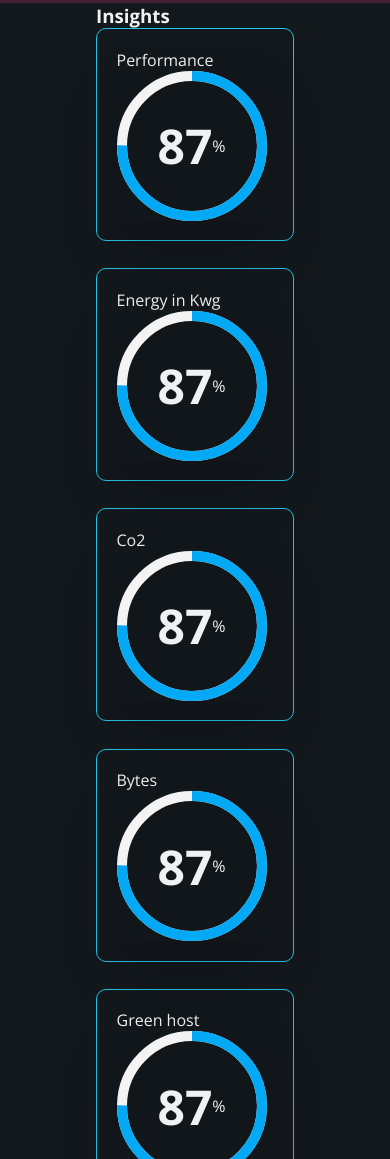
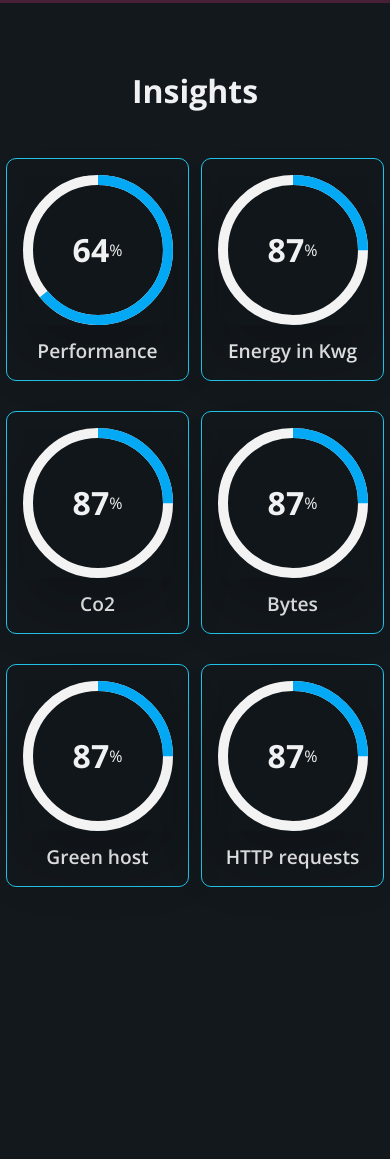
Before and after one commit to stringist/advice-project, a website built with Vite: page index.html in a window 390 px wide. Shown: the part 841-2000 px from the top of the page. After the commit the page ends 1778 px from the top, so only its background shows below. Built offline with nearby package versions, Linux system fonts and the light colour scheme; no server answers.

Commit message:
pretty responsive and created function to change values inside the charts

```diff
--- a/index.html
+++ b/index.html
@@ -52,10 +52,9 @@
     </div>
     <main>
       <div id="insights">
-        <h3>Insights</h3>
         <div id="results">
+          <h2>Insights</h2>
           <div id="performance">
-            <p>Performance</p>
             <div class="box">
               <div class="percent">
                 <svg>
@@ -68,8 +67,10 @@
                 </div>
               </div>
             </div>
+            <p>Performance</p>
           </div>
-          <div id="energy"><p>Energy in Kwg<div class="box">
+          <div id="energy">
+            <div class="box">
               <div class="percent">
                 <svg>
                   <circle cx="70" cy="70" r="70"></circle>
@@ -80,8 +81,11 @@
                   <span>%</span>
                 </div>
               </div>
-            </div></p></div>
-          <div id="co2"><p>Co2<div class="box">
+            </div>
+            <p>Energy in Kwg</p>
+          </div>
+          <div id="co2">
+            <div class="box">
               <div class="percent">
                 <svg>
                   <circle cx="70" cy="70" r="70"></circle>
@@ -92,8 +96,11 @@
                   <span>%</span>
                 </div>
               </div>
-            </div></p></div>
-          <div id="bytes"><p>Bytes<div class="box">
+            </div>
+            <p>Co2</p>
+          </div>
+          <div id="bytes">
+            <div class="box">
               <div class="percent">
                 <svg>
                   <circle cx="70" cy="70" r="70"></circle>
@@ -104,8 +111,11 @@
                   <span>%</span>
                 </div>
               </div>
-            </div></p></div>
-          <div id="host"><p>Green host<div class="box">
+            </div>
+            <p>Bytes</p>
+          </div>
+          <div id="host">
+            <div class="box">
               <div class="percent">
                 <svg>
                   <circle cx="70" cy="70" r="70"></circle>
@@ -116,8 +126,11 @@
                   <span>%</span>
                 </div>
               </div>
-            </div></p></div>
-          <div id="http"><p>HTTP requests<div class="box">
+            </div>
+            <p>Green host</p>
+          </div>
+          <div id="http">
+            <div class="box">
               <div class="percent">
                 <svg>
                   <circle cx="70" cy="70" r="70"></circle>
@@ -128,7 +141,10 @@
                   <span>%</span>
                 </div>
               </div>
-            </div></p></div>
+            </div>
+
+            <p>HTTP requests</p>
+          </div>
         </div>
       </div>
     </main>
--- a/main.js
+++ b/main.js
@@ -16,3 +16,22 @@ async function getCarbonData() {
 }
 getPageSpeedData();
 getCarbonData();
+
+// ----------------- Pie charts ---------------------------
+
+perfomancePerc(64);
+
+function perfomancePerc(value) {
+  const perfomanceChart = (document.querySelector(
+    ".percent svg circle:nth-child(2)"
+  ).style.strokeDashoffset = pieChartPercentage(value));
+  const percentageOutput = (document.querySelector(
+    "#performance h2"
+  ).textContent = value);
+}
+
+function pieChartPercentage(number) {
+  let numberInPercentage = 440 - (440 * number) / 100;
+
+  return numberInPercentage;
+}
--- a/sass/style.scss
+++ b/sass/style.scss
@@ -114,21 +114,39 @@ form > button {
   cursor: pointer;
 }
 
+#insights {
+  h2 {
+    padding: 1rem 0;
+    font-size: 2rem;
+  }
+}
 #results {
   display: grid;
-  grid-template-columns: repeat(auto-fit, minmax(25vw, 1fr));
-  grid-row-gap: 1.7rem;
-  grid-column-gap: 1.7rem;
-
+  grid-template-columns: repeat(auto-fit, minmax(22vw, 1fr));
+  grid-gap: 30px 0px;
+  h2 {
+    grid-column: 1/-1;
+    justify-self: center;
+  }
   > div {
     border: 1px solid a.$accent;
     border-radius: 10px;
-    padding: 5vw;
+    padding: 4vw;
+    display: flex;
+    flex-direction: column;
+    justify-self: center;
+
+    align-items: center;
+    p {
+      padding-top: 0.8rem;
+      font-weight: 600;
+      font-size: 1.2rem;
+    }
   }
 }
 
 main {
-  padding: 0 96px;
+  padding: 50px 170px;
 }
 /* ------------------------- Pie charts-------------------------- */
 .box {
@@ -167,7 +185,7 @@ main {
       stroke: #f3f3f3;
     }
     circle:nth-child(2) {
-      stroke-dashoffset: calc(440 - (440 * 75) / 100);
+      stroke-dashoffset: calc(440 - (440 * 25) / 100);
       stroke: #03a9f4;
     }
   }
@@ -197,3 +215,33 @@ main {
   font-weight: 700;
   letter-spacing: 1px;
 }
+
+@media (max-width: 1088px) {
+  #results {
+    grid-template-columns: repeat(auto-fit, minmax(25vw, 1fr));
+  }
+  main {
+    padding: 50px 70px;
+  }
+}
+
+@media (max-width: 792px) {
+  #results {
+    grid-template-columns: repeat(auto-fit, minmax(30vw, 1fr));
+  }
+}
+
+@media (max-width: 548px) {
+  main {
+    padding: 50px 0px;
+  }
+  #results {
+    grid-template-columns: repeat(auto-fit, minmax(35vw, 1fr));
+  }
+}
+
+@media (max-width: 386px) {
+  #results {
+    grid-template-columns: repeat(auto-fit, minmax(55vw, 1fr));
+  }
+}
```
Lines whose indentation alone changed are shown as unchanged.
